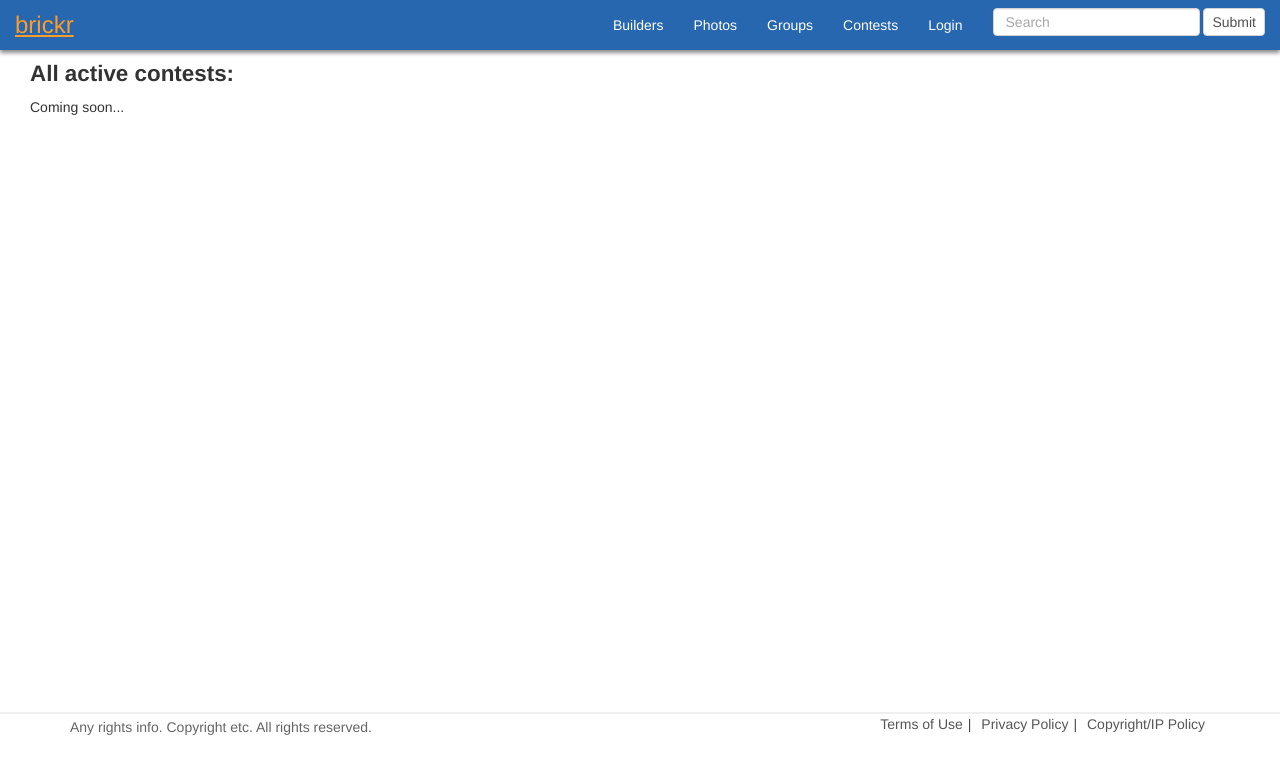
After one commit to remig/brickr, a Flask app: page /contests/ in a window 1280 px wide. The commit adds this page. Shown: the top 774 px of the page. Run offline with Flask 2, Linux system fonts and the light colour scheme; parts of the project's set-up code (start-up, migrations or seed data) failed here and were passed over; some libraries are stand-ins or nearby versions.

Commit message:
Change nav bar entries.
Add contests placeholders. Rename the 'users' url to 'builders'.  That
this was a single word change is so, so very nice.  Yay flask.

```diff
--- a/app/__init__.py
+++ b/app/__init__.py
@@ -71,6 +71,9 @@ app.register_blueprint(mailModule)
 from app.views.groups import mod as groupModule
 app.register_blueprint(groupModule)
 
+from app.views.contests import mod as contestModule
+app.register_blueprint(contestModule)
+
 from app.views.api import mod as apiModule
 app.register_blueprint(apiModule)
 
--- /dev/null
+++ b/app/templates/contests/index.html
@@ -0,0 +1,10 @@
+{% extends "nav.html" %}
+
+{% block script %}
+{% include "fix_time.html" %}
+{% endblock %}
+
+{% block content %}
+  <h3>All active contests:</h3>
+  Coming soon...
+{% endblock %}
--- a/app/templates/nav.html
+++ b/app/templates/nav.html
@@ -8,13 +8,14 @@
     </div>
     <div class="collapse navbar-collapse" id="bs-example-navbar-collapse-1">
       <ul class="nav navbar-nav navbar-right">
-        <li><a href="{{ url_for('users.root') }}">Users</a></li>
+        <li><a href="{{ url_for('users.root') }}">Builders</a></li>
         <li><a href="{{ url_for('photos.root') }}">Photos</a></li>
         <li><a href="{{ url_for('groups.root') }}">Groups</a></li>
-        <li><a href="{{ url_for('about') }}">About</a></li>
+        <li><a href="{{ url_for('contests.root') }}">Contests</a></li>
         {% if session['openid'] or session['user_id'] and g.user %}
         <li><a href="{{ url_for('users.profile', user_url = g.user.url) }}">Profile</a></li>
         <li><a href="{{ url_for('mail.inbox') }}">Mail {% if g.user and g.user.unread_pm_count() %}({{ g.user.unread_pm_count() }}){% endif %}</a></li>
+        <li><a href="{{ url_for('photos.upload') }}">Upload</a></li>
         <li><a href="{{ url_for('users.logout') }}">Logout {{ g.user.name }}</a></li>
         {% else %}
         <li><a href="{{ url_for('users.login') }}">Login</a></li>
--- a/app/templates/users/user_index.html
+++ b/app/templates/users/user_index.html
@@ -6,7 +6,7 @@
 
 {% block content %}
     {% if users %}
-        <h3>A list of all registered users:</h3>
+        <h3>A list of all registered Builders:</h3>
         <ul>
         {% for user in users %}
             <li><a href="{{ url_for('photos.stream', user_url = user.url) }}">{{ user.name }}</a> - User ID: {{ user.id }} - Joined on <span class="convert-time">{{ user.creation_time }},LL</span></li>
--- /dev/null
+++ b/app/views/contests.py
@@ -0,0 +1,11 @@
+from flask import *
+from app import db, breakpoint
+from app.models import *
+
+from app.decorators import requires_login
+
+mod = Blueprint('contests', __name__, url_prefix = '/contests')
+
+@mod.route('/')
+def root():
+    return render_template('contests/index.html')
--- a/app/views/users.py
+++ b/app/views/users.py
@@ -8,7 +8,7 @@ from app.views.userForms import RegisterForm, LoginForm
 from app.models import *
 from app.decorators import requires_login
 
-mod = Blueprint('users', __name__, url_prefix = '/users')
+mod = Blueprint('users', __name__, url_prefix = '/builders')
 
 @mod.route('/')
 def root():
--- a/url_schema.txt
+++ b/url_schema.txt
@@ -3,7 +3,7 @@ Things in [ ] are named lookups, not literals.  x_id are numeric IDs, x_name are
 Any 'stream' implies a paginated grid layout, medium images, with image meta data below.
 All stream views should have 'small', 'med', 'large' UI buttons to customize view.  User's preferred view size is stored in the backend.
 
-'interesting' implies some kind of 'intelligent' algorithm that chooses an appropriate subset of the overall set
+'interesting' implies some kind of intelligent algorithm that chooses an appropriate subset of the overall set
 
 ---------------------------------------------------------------------------------
 
@@ -22,6 +22,8 @@ All stream views should have 'small', 'med', 'large' UI buttons to customize vie
 /builders/[builder_name]/tags
 
 /mail/ - logged in: view of your private messages.  Not logged in: redirect to log in.
+
+---------------------------------------------------------------------------------
 
 /photos/ - logged in: view of recent photos from your contacts.
 
```
